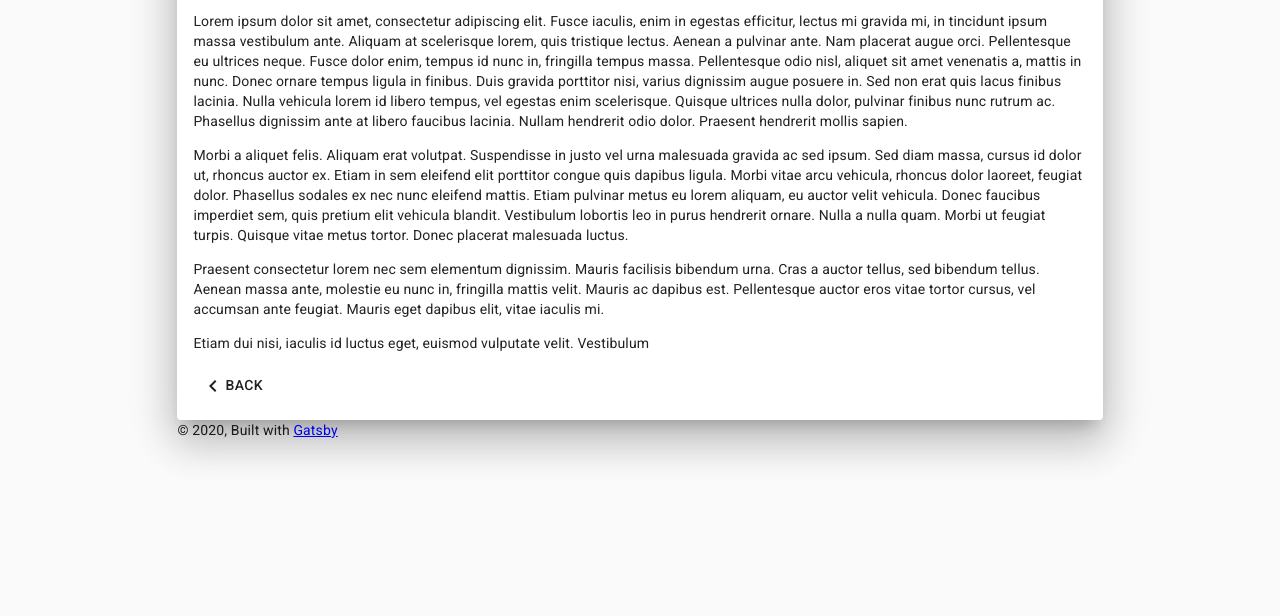
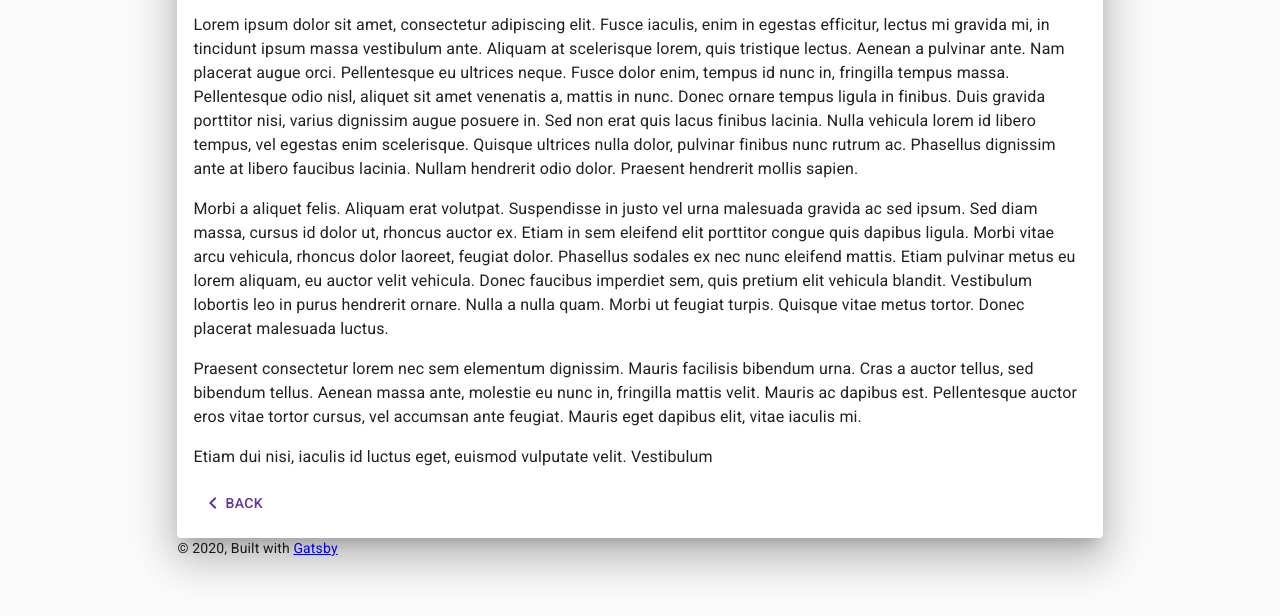
Before and after one commit to jacklansing/wip-mui-netlifycms, a Gatsby site: page /2020-07-16-this-is-a-new-new-newest-post/ in a window 1280 px wide. Shown: the part 176-792 px from the top of the page. Built offline with nearby package versions, Linux system fonts and the light colour scheme; Gatsby itself is replaced by a stand-in of ours.

Commit message:
style: more styling on post details

```diff
--- a/src/templates/post.js
+++ b/src/templates/post.js
@@ -42,8 +42,10 @@ const PostTemplate = ({ data: { mdx: post }, ...props }) => {
         <Typography variant="subtitle1" component="p">
           Posted by {post.frontmatter.author} - {post.frontmatter.date}
         </Typography>
-        <MDXRenderer>{post.body}</MDXRenderer>
-        <Button component={Link} to={`..${previousUri}`}>
+        <Typography variant="body1" component="div">
+          <MDXRenderer>{post.body}</MDXRenderer>
+        </Typography>
+        <Button component={Link} to={`..${previousUri}`} color="primary">
           <KeyboardArrowLeft /> BACK
         </Button>
       </Paper>
```
